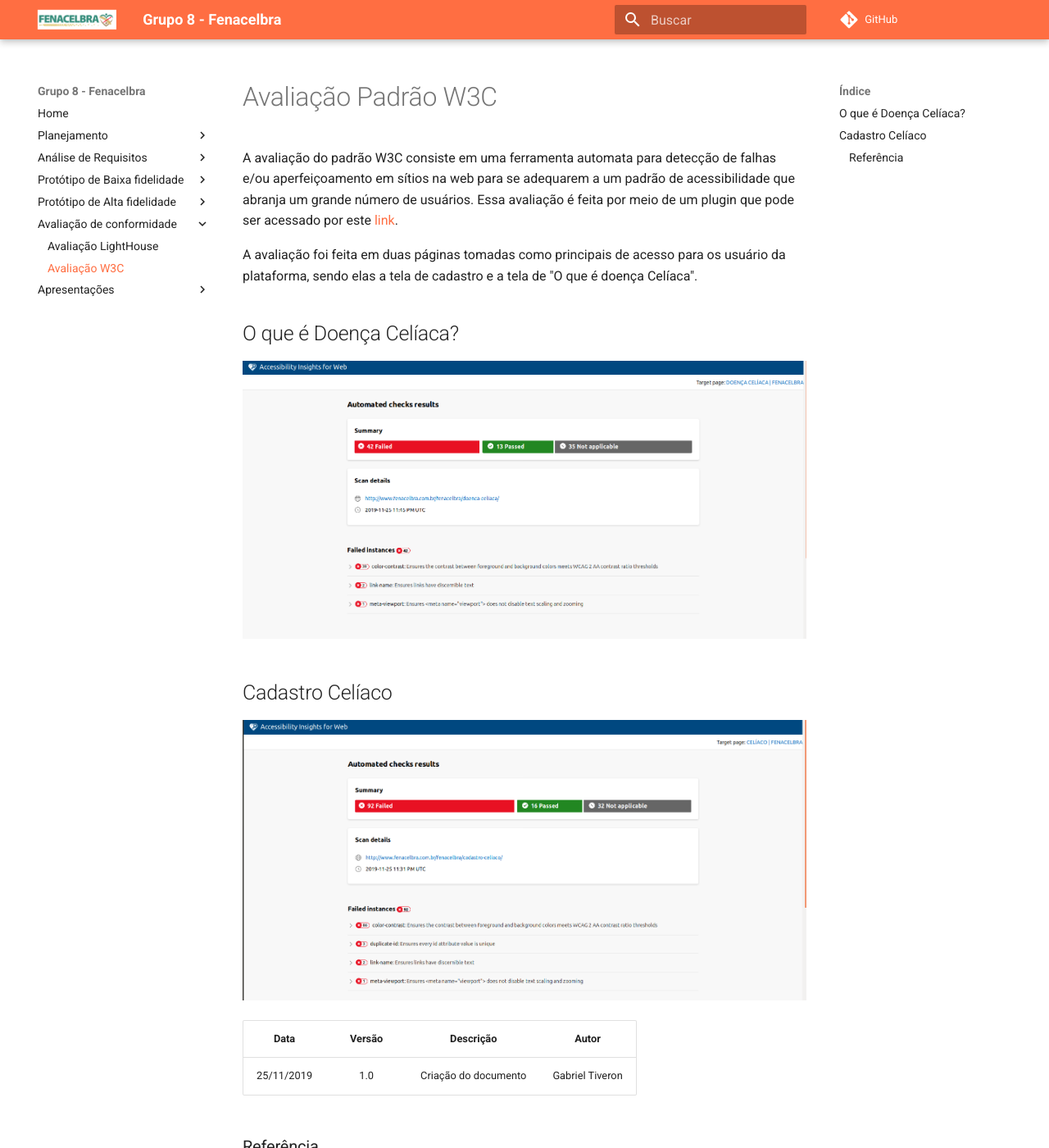
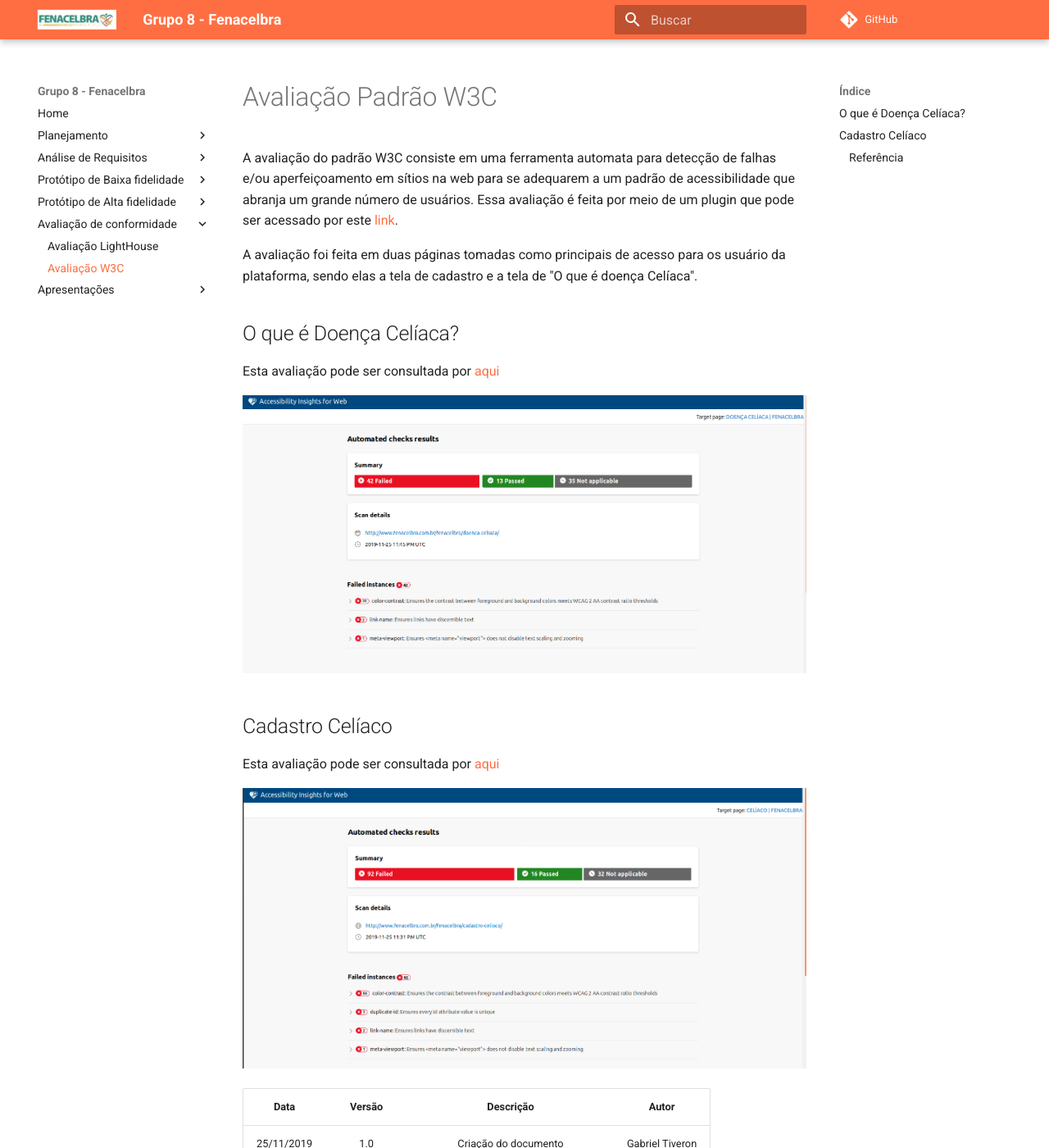
Before and after one commit to Interacao-Humano-Computador/2019.2-FENALCEBRA, an MkDocs documentation site: the page built from docs/conformidade/avaliacao_w3c.md, in a window 1280 px wide and 1400 px high. Shown: the whole window at 82% size. Built offline with MkDocs 1.6.1 and Material for MkDocs 9.7.7, drawn with Linux system fonts in a browser that asks for light colours; comment, search, counter and statistics services are not loaded; some of the changed text lies outside the part shown.

Commit message:
Adição de referencia aos documentos

```diff
--- a/docs/conformidade/avaliacao_w3c.md
+++ b/docs/conformidade/avaliacao_w3c.md
@@ -8,9 +8,13 @@ A avaliação foi feita em duas páginas tomadas como principais de acesso para
 
 ## O que é Doença Celíaca?
 
+Esta avaliação pode ser consultada por [aqui](../assets/w3c_doencaceliaca.html)
+
 ![W3Cdoencaceliaca](../assets/img/w3c_doencaceliaca.png)
 
 ## Cadastro Celíaco
+
+Esta avaliação pode ser consultada por [aqui](../assets/w3c_cadastro.html)
 
 ![W3Ccadastroceliaco](../assets/img/w3c_cadastroceliaco.png)
 
@@ -18,6 +22,7 @@ A avaliação foi feita em duas páginas tomadas como principais de acesso para
 |Data|Versão|Descrição|Autor|
 |:--:|:----:|:-------:|:---:|
 |25/11/2019|1.0|Criação do documento|Gabriel Tiveron|
+|25/11/2019|1.1|Adição de referencia para documentos|Gabriel Tiveron|
 
 
 ### Referência
```
